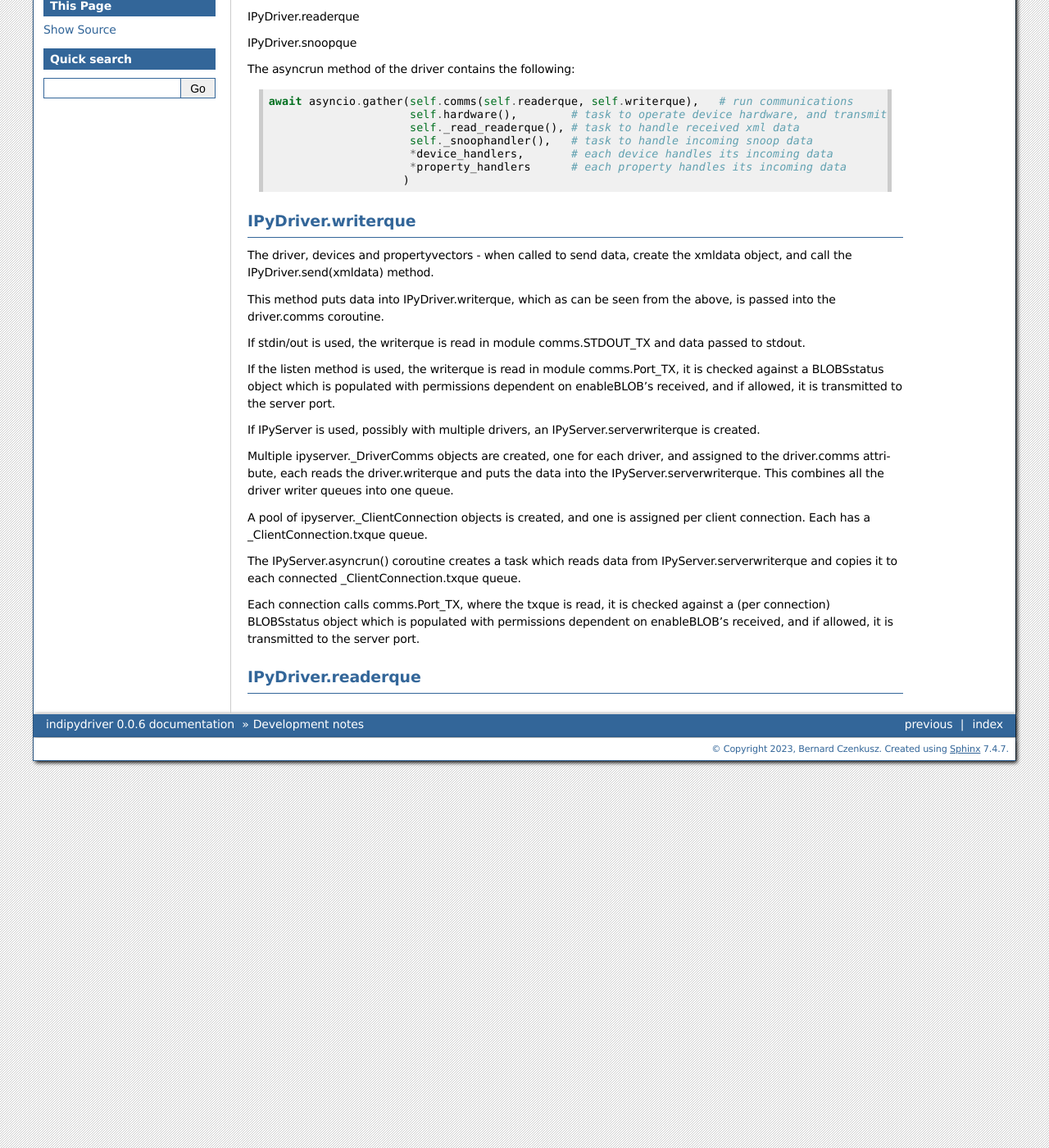
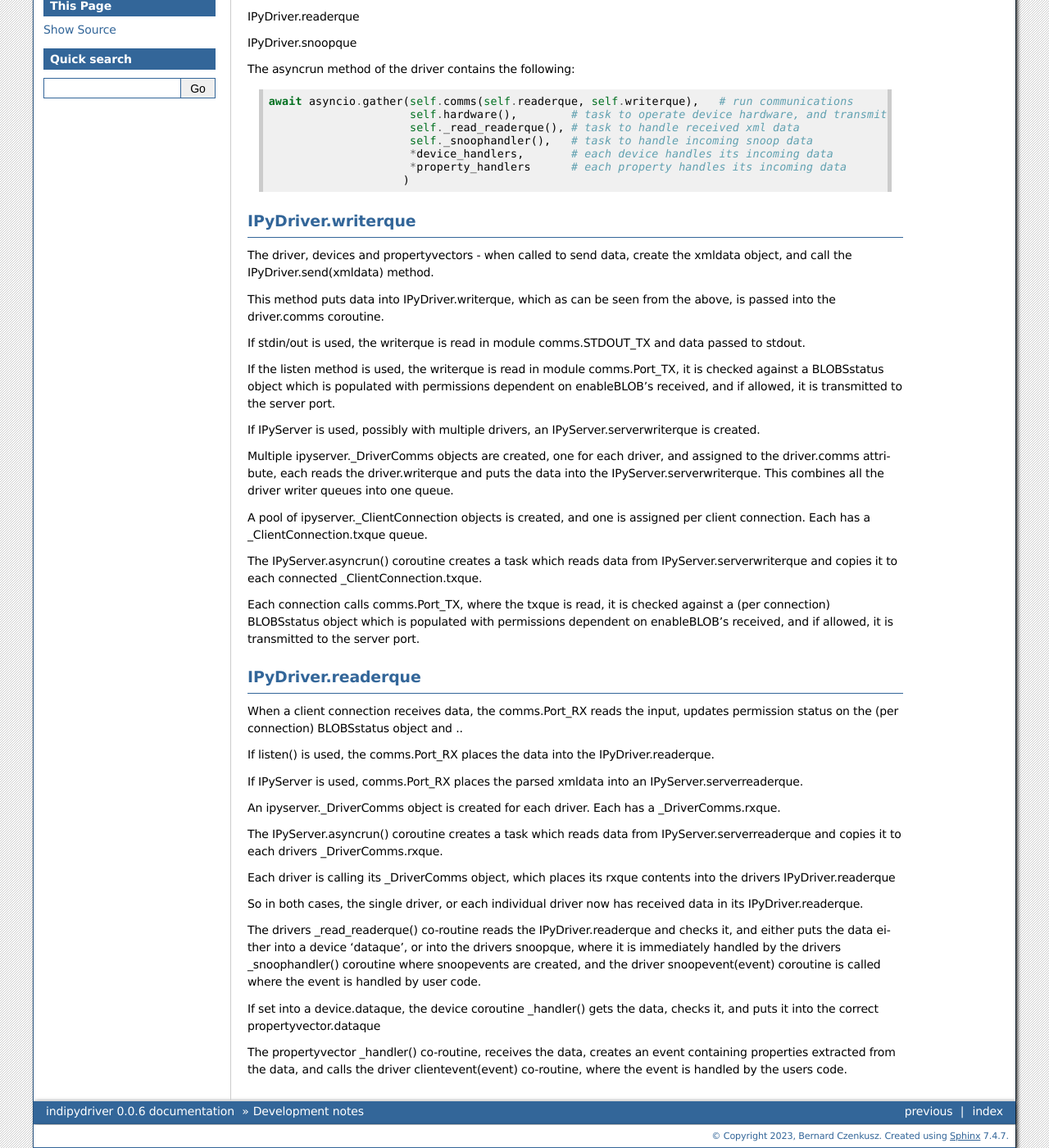
Before and after one commit to bernie-skipole/indipydriver, a Sphinx documentation site: the page built from docs/source/usage/queflow.rst, in a window 1280 px wide and 1400 px high, scrolled down 230 px. Shown: the whole window at 82% size. Built offline with Sphinx 7.4.7, drawn with Linux system fonts in a browser that asks for light colours.

Commit message:
doc changes

```diff
--- a/docs/source/usage/queflow.rst
+++ b/docs/source/usage/queflow.rst
@@ -43,10 +43,30 @@ Multiple ipyserver._DriverComms objects are created, one for each driver, and as
 
 A pool of ipyserver._ClientConnection objects is created, and one is assigned per client connection. Each has a _ClientConnection.txque queue.
 
-The IPyServer.asyncrun() coroutine creates a task which reads data from IPyServer.serverwriterque and copies it to each connected _ClientConnection.txque queue.
+The IPyServer.asyncrun() coroutine creates a task which reads data from IPyServer.serverwriterque and copies it to each connected _ClientConnection.txque.
 
 Each connection calls comms.Port_TX, where the txque is read, it is checked against a (per connection) BLOBSstatus object which is populated with permissions dependent on enableBLOB's received, and if allowed, it is transmitted to the server port.
 
 
 IPyDriver.readerque
 ^^^^^^^^^^^^^^^^^^^
+
+When a client connection receives data, the comms.Port_RX reads the input, updates permission status on the (per connection) BLOBSstatus object and ..
+
+If listen() is used, the comms.Port_RX places the data into the IPyDriver.readerque.
+
+If IPyServer is used, comms.Port_RX places the parsed xmldata into an IPyServer.serverreaderque.
+
+An ipyserver._DriverComms object is created for each driver. Each has a _DriverComms.rxque.
+
+The IPyServer.asyncrun() coroutine creates a task which reads data from IPyServer.serverreaderque and copies it to each drivers _DriverComms.rxque.
+
+Each driver is calling its _DriverComms object, which places its rxque contents into the drivers IPyDriver.readerque
+
+So in both cases, the single driver, or each individual driver now has received data in its IPyDriver.readerque.
+
+The drivers _read_readerque() co-routine reads the IPyDriver.readerque and checks it, and either puts the data either into a device 'dataque', or into the drivers snoopque, where it is immediately handled by the drivers _snoophandler() coroutine where snoopevents are created, and the driver snoopevent(event) coroutine is called where the event is handled by user code.
+
+If set into a device.dataque, the device coroutine _handler() gets the data, checks it, and puts it into the correct propertyvector.dataque
+
+The propertyvector _handler() co-routine, receives the data, creates an event containing properties extracted from the data, and calls the driver clientevent(event) co-routine, where the event is handled by the users code.
```
